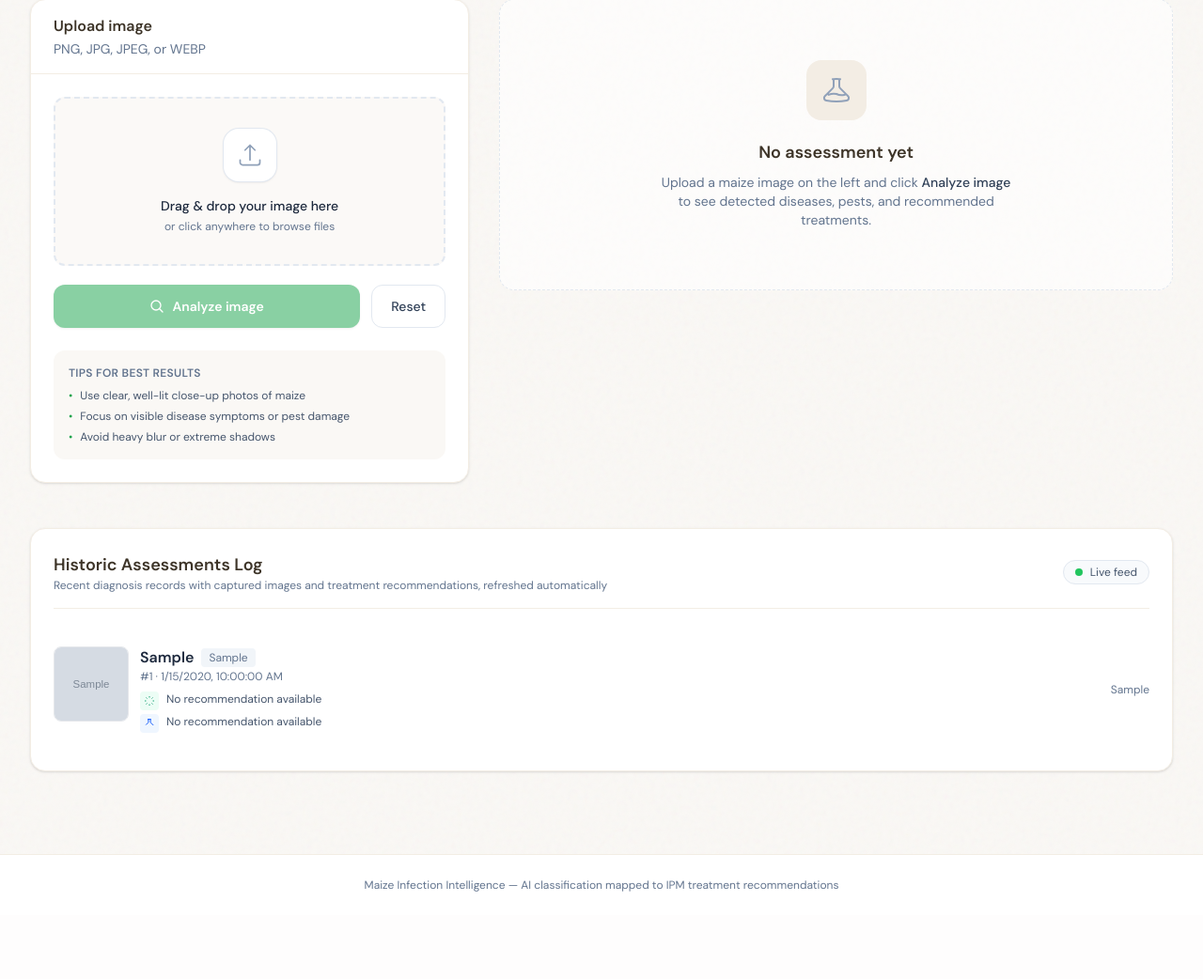
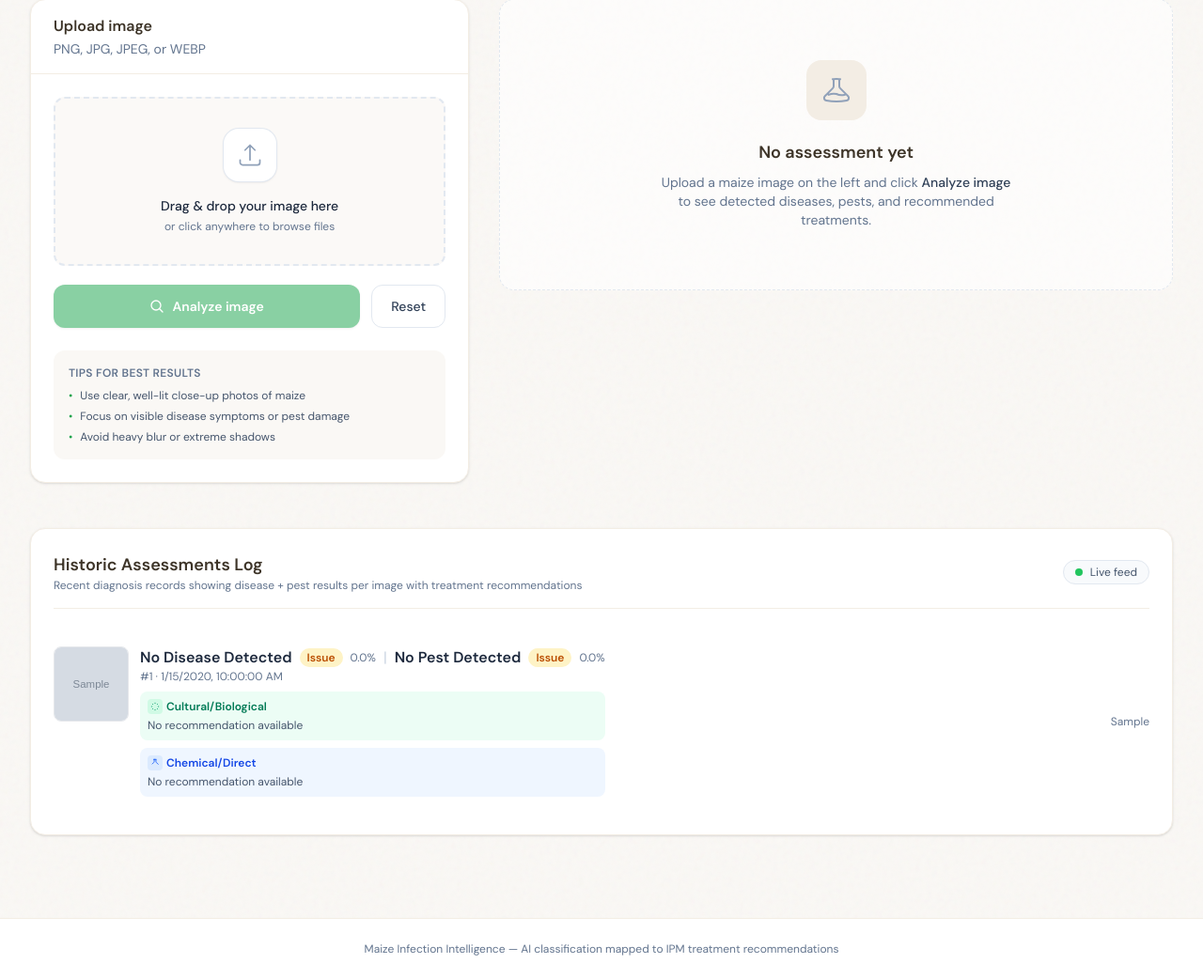
Before and after one commit to Shegzz12/maize-disease, a Flask app: page / in a window 1280 px wide. Shown: the part 550-1592 px from the top of the page at 94% size. Before the commit the page ends 1499 px from the top, so only its background shows below. Run offline with Flask 3, Linux system fonts and the light colour scheme; tables that the repository leaves empty hold one stand-in row (values such as "Sample post"); grey boxes marked "Sample" are stand-in pictures; some web fonts are replaced.

Commit message:
Update index.html

```diff
--- a/templates/index.html
+++ b/templates/index.html
@@ -325,7 +325,7 @@
             <div class="flex flex-wrap items-center justify-between gap-4 border-b border-earth-100 pb-4">
                 <div>
                     <h3 class="text-lg font-semibold text-earth-800">Historic Assessments Log</h3>
-                    <p class="text-xs text-slate-500">Recent diagnosis records with captured images and treatment recommendations, refreshed automatically</p>
+                    <p class="text-xs text-slate-500">Recent diagnosis records showing disease + pest results per image with treatment recommendations</p>
                 </div>
                 <div class="flex items-center gap-2 rounded-full border border-slate-200 bg-slate-50 px-3 py-1 text-xs text-slate-600">
                     <span class="relative flex h-2 w-2">
@@ -662,46 +662,75 @@
 
         // ---- History (plain GET /api/history, polled) ------------------------
         function historyItemMarkup(item) {
-            const prob = item.problem || 'Unspecified diagnostic';
-            const conf = Number(item.confidence || 0).toFixed(1);
             const timestamp = item.timestamp ? new Date(item.timestamp).toLocaleString() : 'Recent';
             const id = item.id ?? '#';
-            const type = item.detection_type || 'result';
             const source = item.source || '';
             const imagePath = item.image_path || '';
-            const cultural = item.cultural_biological || 'No recommendation available';
-            const chemical = item.chemical_direct || 'No recommendation available';
+
+            const disease = item.disease || {};
+            const pest = item.pest || {};
+
+            const diseaseProb = disease.problem || 'No disease detected';
+            const diseaseConf = Number(disease.confidence || 0).toFixed(1);
+            const diseaseCultural = disease.cultural_biological || 'No recommendation available';
+            const diseaseChemical = disease.chemical_direct || 'No recommendation available';
+            const diseaseHealthy = !!disease.is_healthy;
+
+            const pestProb = pest.problem || 'No pest detected';
+            const pestConf = Number(pest.confidence || 0).toFixed(1);
+            const pestCultural = pest.cultural_biological || 'No recommendation available';
+            const pestChemical = pest.chemical_direct || 'No recommendation available';
+            const pestHealthy = !!pest.is_healthy;
 
             const imageHtml = imagePath
                 ? `<img src="${imagePath}" class="history-image" alt="Captured image" onclick="openLightbox('${imagePath}')" onerror="this.style.display='none'">`
                 : `<div class="history-image flex items-center justify-center bg-slate-100 text-slate-400 text-xs">No image</div>`;
 
+            const diseaseBadge = diseaseHealthy
+                ? '<span class="rounded-full bg-brand-100 px-2 py-0.5 text-xs font-semibold text-brand-700">Healthy</span>'
+                : '<span class="rounded-full bg-amber-100 px-2 py-0.5 text-xs font-semibold text-amber-700">Issue</span>';
+
+            const pestBadge = pestHealthy
+                ? '<span class="rounded-full bg-brand-100 px-2 py-0.5 text-xs font-semibold text-brand-700">Healthy</span>'
+                : '<span class="rounded-full bg-amber-100 px-2 py-0.5 text-xs font-semibold text-amber-700">Issue</span>';
+
             return `
                 <div class="flex items-start gap-3">
                     ${imageHtml}
                     <div class="flex-1">
-                        <div class="flex items-center gap-2">
-                            <h4 class="font-semibold text-slate-800 capitalize">${prob}</h4>
-                            <span class="text-xs rounded bg-slate-100 px-2 py-0.5 text-slate-500 capitalize">${type}</span>
+                        <div class="flex flex-wrap items-center gap-2">
+                            <h4 class="font-semibold text-slate-800 capitalize">${diseaseProb}</h4>
+                            ${diseaseBadge}
+                            <span class="text-xs text-slate-500">${diseaseConf}%</span>
+                            <span class="text-slate-300">|</span>
+                            <h4 class="font-semibold text-slate-800 capitalize">${pestProb}</h4>
+                            ${pestBadge}
+                            <span class="text-xs text-slate-500">${pestConf}%</span>
                         </div>
                         <p class="text-xs text-slate-500">#${id} · ${timestamp}</p>
 
-                        <div class="mt-2 space-y-1">
-                            <div class="flex items-start gap-2">
-                                <div class="flex h-5 w-5 shrink-0 items-center justify-center rounded bg-emerald-50 text-emerald-600">
-                                    <svg class="h-3 w-3" fill="none" viewBox="0 0 24 24" stroke="currentColor" stroke-width="2">
-                                        <path stroke-linecap="round" stroke-linejoin="round" d="M12 3v1m0 16v1m9-9h-1M4 12H3m15.364 6.364l-.707-.707M6.343 6.343l-.707-.707m12.728 0l-.707.707M6.343 17.657l-.707.707"/>
-                                    </svg>
+                        <div class="mt-2 space-y-2">
+                            <div class="rounded-lg bg-emerald-50 p-2">
+                                <div class="flex items-center gap-1 mb-1">
+                                    <div class="flex h-4 w-4 shrink-0 items-center justify-center rounded bg-emerald-100 text-emerald-600">
+                                        <svg class="h-2.5 w-2.5" fill="none" viewBox="0 0 24 24" stroke="currentColor" stroke-width="2">
+                                            <path stroke-linecap="round" stroke-linejoin="round" d="M12 3v1m0 16v1m9-9h-1M4 12H3m15.364 6.364l-.707-.707M6.343 6.343l-.707-.707m12.728 0l-.707.707M6.343 17.657l-.707.707"/>
+                                        </svg>
+                                    </div>
+                                    <span class="text-xs font-semibold text-emerald-700">Cultural/Biological</span>
                                 </div>
-                                <p class="text-xs text-slate-600 line-clamp-2">${cultural.substring(0, 100)}${cultural.length > 100 ? '...' : ''}</p>
+                                <p class="text-xs text-slate-600 line-clamp-2">${diseaseCultural.substring(0, 120)}${diseaseCultural.length > 120 ? '...' : ''}</p>
                             </div>
-                            <div class="flex items-start gap-2">
-                                <div class="flex h-5 w-5 shrink-0 items-center justify-center rounded bg-blue-50 text-blue-600">
-                                    <svg class="h-3 w-3" fill="none" viewBox="0 0 24 24" stroke="currentColor" stroke-width="2">
-                                        <path stroke-linecap="round" stroke-linejoin="round" d="M9.75 3.104v5.714a2.25 2.25 0 01-.659 1.591L5 14.5M9.75 3.104c-.251.023-.501.05-.75.082m.75-.082a24.301 24.301 0 014.5 0m0 0v5.714c0 .597.237 1.17.659 1.591L19.8 15.3"/>
-                                    </svg>
+                            <div class="rounded-lg bg-blue-50 p-2">
+                                <div class="flex items-center gap-1 mb-1">
+                                    <div class="flex h-4 w-4 shrink-0 items-center justify-center rounded bg-blue-100 text-blue-600">
+                                        <svg class="h-2.5 w-2.5" fill="none" viewBox="0 0 24 24" stroke="currentColor" stroke-width="2">
+                                            <path stroke-linecap="round" stroke-linejoin="round" d="M9.75 3.104v5.714a2.25 2.25 0 01-.659 1.591L5 14.5M9.75 3.104c-.251.023-.501.05-.75.082m.75-.082a24.301 24.301 0 014.5 0m0 0v5.714c0 .597.237 1.17.659 1.591L19.8 15.3"/>
+                                        </svg>
+                                    </div>
+                                    <span class="text-xs font-semibold text-blue-700">Chemical/Direct</span>
                                 </div>
-                                <p class="text-xs text-slate-600 line-clamp-2">${chemical.substring(0, 100)}${chemical.length > 100 ? '...' : ''}</p>
+                                <p class="text-xs text-slate-600 line-clamp-2">${diseaseChemical.substring(0, 120)}${diseaseChemical.length > 120 ? '...' : ''}</p>
                             </div>
                         </div>
                     </div>
```
